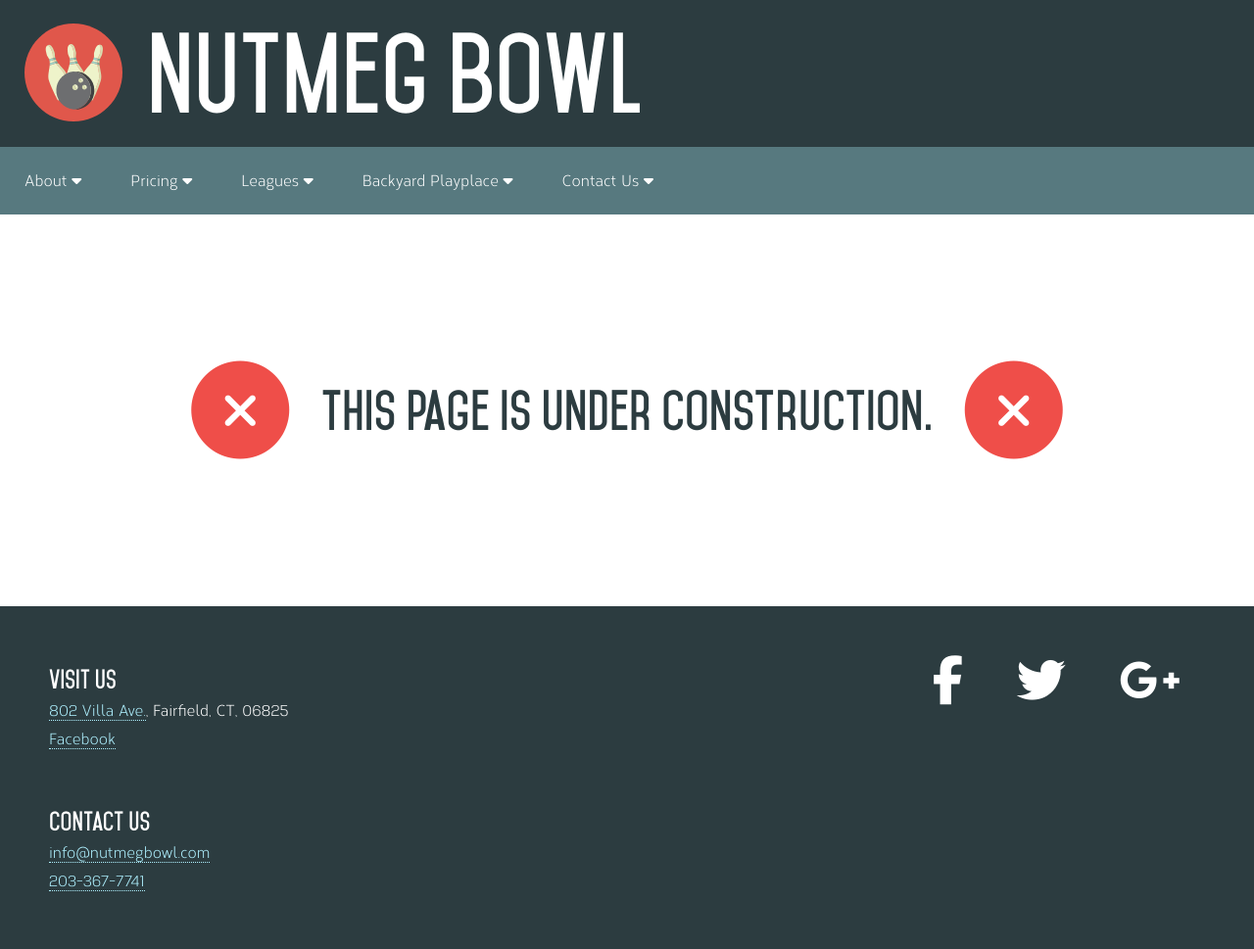
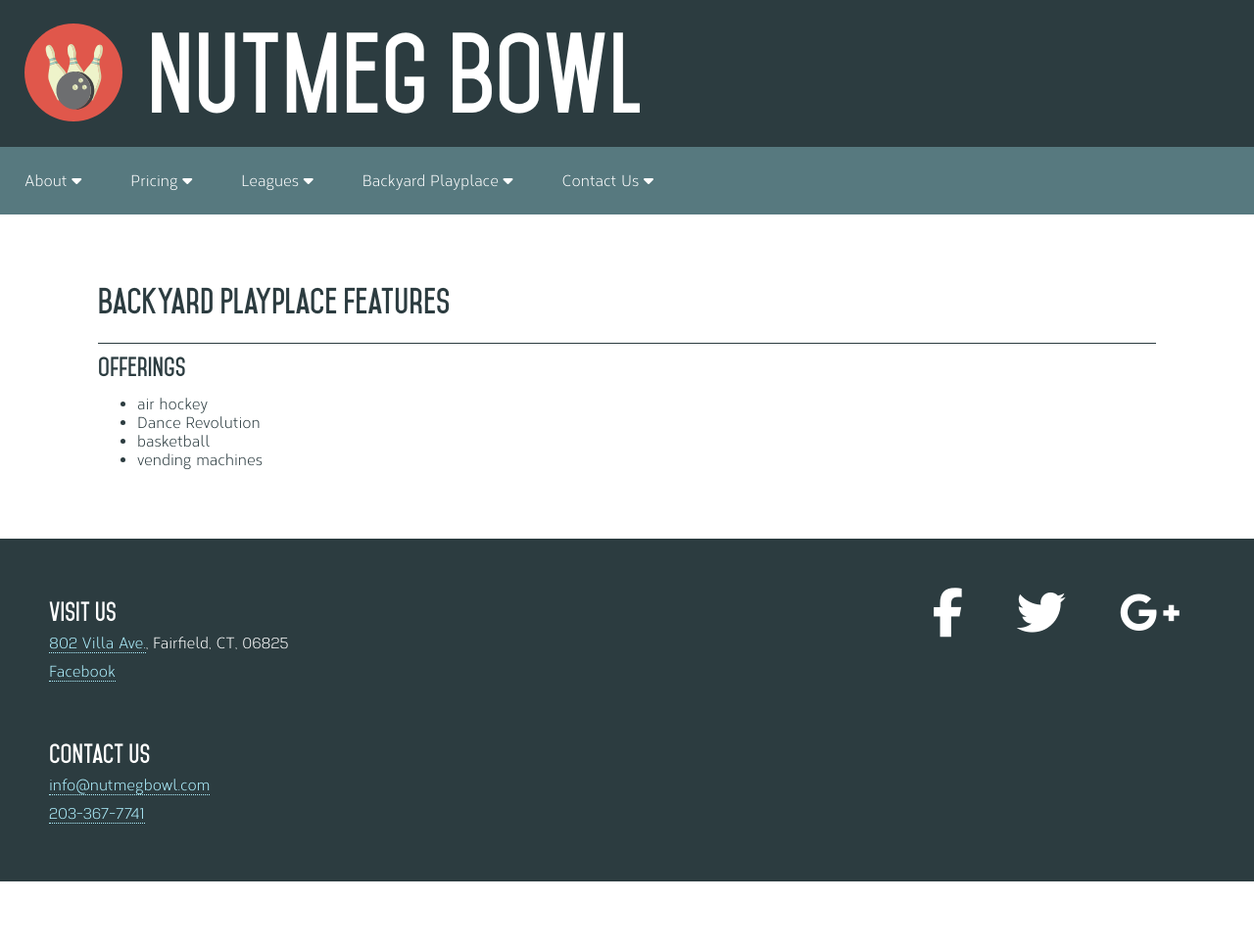
Before and after one commit to jlam55555/nutmegbowl, a Jekyll site: the page built from backyard_playplace/features.html, in a window 1280 px wide. Shown: the whole page at 98% size. Built offline with Jekyll 4.4.1, drawn with Linux system fonts in a browser that asks for light colours; nearby versions of some CDN libraries; after the commit the page ends 900 px from its top, so only the background shows below that.

Commit message:
Added information about the backyard playplace

```diff
--- a/backyard_playplace/features.html
+++ b/backyard_playplace/features.html
@@ -6,4 +6,11 @@ description: What we have in store for the children
 icon: question
 ---
 
-<p class="underConstruction"><span class="fa-stack first"><i class="fa fa-stack-2x fa-circle dangerText"></i><i class="fa fa-stack-1x fa-close lightText"></i></span>This page is under construction.<span class="fa-stack second"><i class="fa fa-stack-2x fa-circle dangerText"></i><i class="fa fa-stack-1x fa-close lightText"></i></span></p>
+<h1>Backyard Playplace Features</h1>
+<h2>Offerings</h2>
+<ul>
+  <li>air hockey</li>
+  <li>Dance Revolution</li>
+  <li>basketball</li>
+  <li>vending machines</li>
+</ul>
--- a/backyard_playplace/hours.html
+++ b/backyard_playplace/hours.html
@@ -6,7 +6,7 @@ description: Hours for the Backyard
 icon: clock-o
 ---
 
-<h1>Hours</h1>
+<h1>Backyard Playplace Hours</h1>
 <h2>Daily Schedule</h2>
 <table>
   <thead>
--- a/backyard_playplace/pricing.html
+++ b/backyard_playplace/pricing.html
@@ -6,4 +6,6 @@ description: Pricing for the Backyard
 icon: money
 ---
 
-<p class="underConstruction"><span class="fa-stack first"><i class="fa fa-stack-2x fa-circle dangerText"></i><i class="fa fa-stack-1x fa-close lightText"></i></span>This page is under construction.<span class="fa-stack second"><i class="fa fa-stack-2x fa-circle dangerText"></i><i class="fa fa-stack-1x fa-close lightText"></i></span></p>
+<h1>Backyard Playplace Pricing</h1>
+<h2>Pricing</h2>
+<p>It costs only $10.00 for 90 minutes (1.5 hours) of play in the Backyard Playplace.</p>
```
